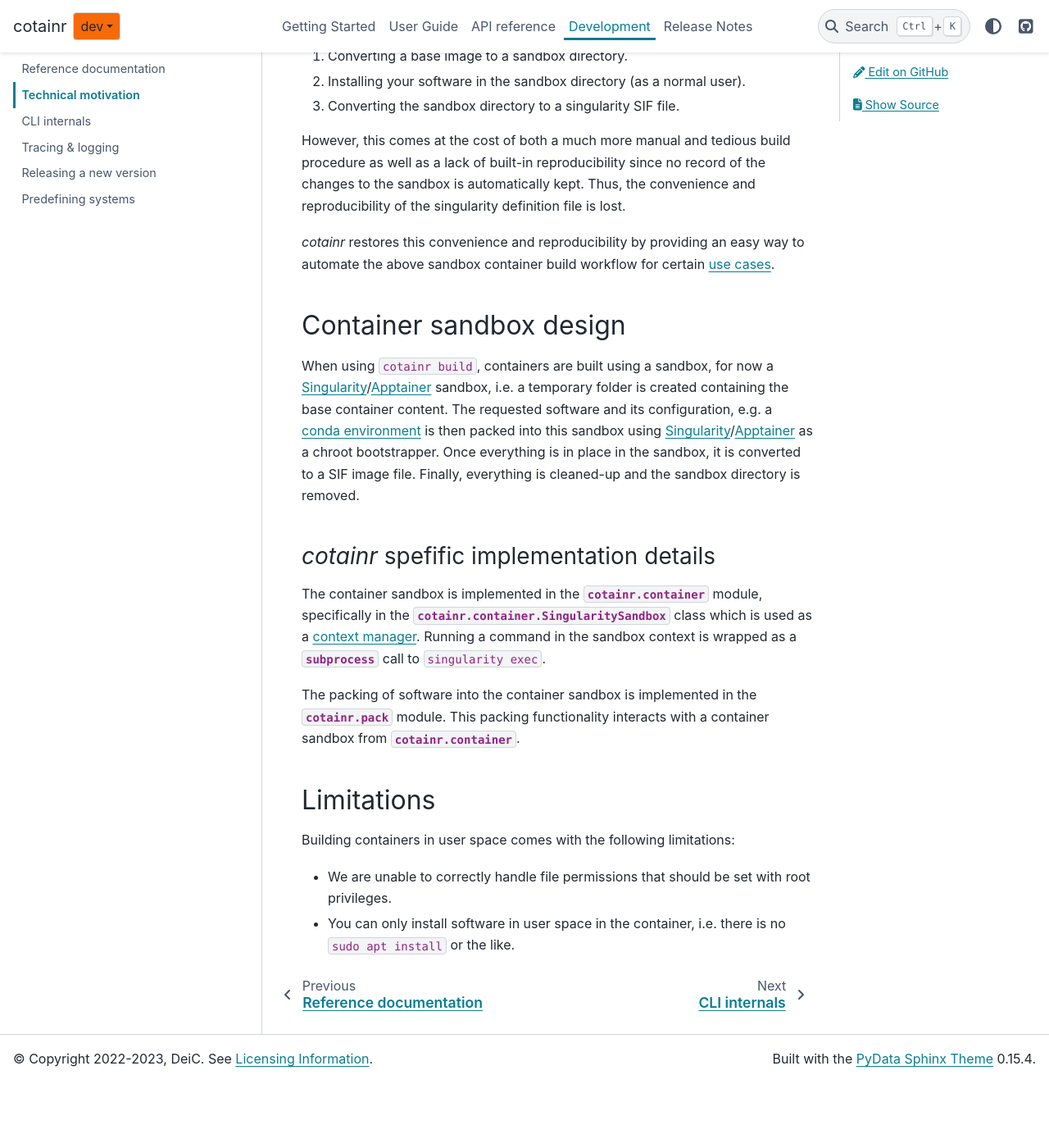
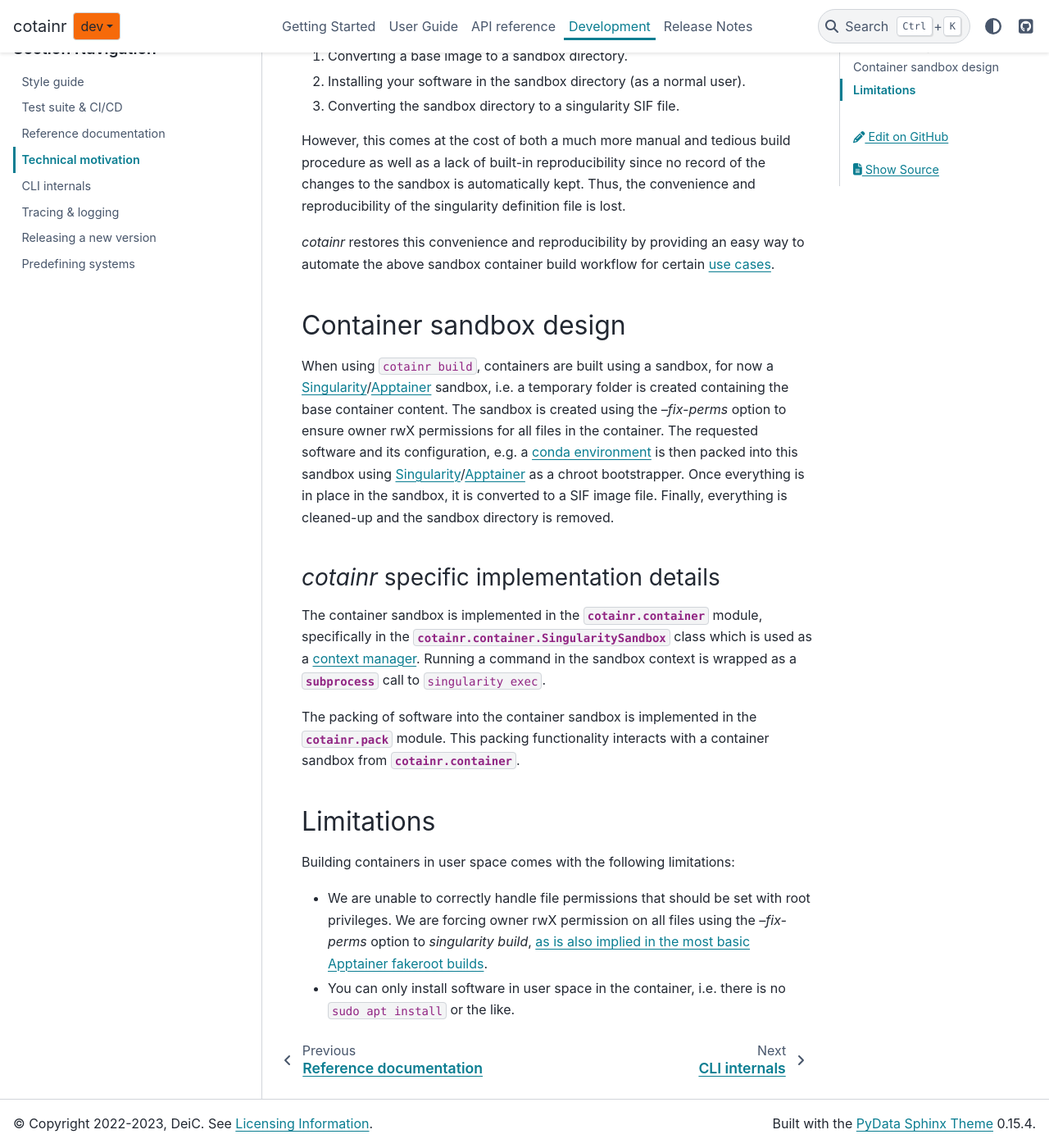
Before and after one commit to DeiC-HPC/cotainr, a Sphinx documentation site: the page built from doc/development/technical_motivation.rst, in a window 1280 px wide and 1400 px high, scrolled down 534 px. Shown: the whole window at 82% size. Built offline with Sphinx 7.4.7 and the PyData theme 0.15.4, drawn with Linux system fonts in a browser that asks for light colours; pages that are not in the unit, such as notebooks, are missing from menus; before the commit the page ends 1855 px from its top, so only the background shows below that.

Commit message:
AB#932 Implement --fix-perms for container sandbox setup.

```diff
--- a/doc/development/technical_motivation.rst
+++ b/doc/development/technical_motivation.rst
@@ -17,10 +17,10 @@
 
 Container sandbox design
 ------------------------
-When using :code:`cotainr build`, containers are built using a sandbox, for now a `Singularity`_/`Apptainer`_ sandbox, i.e. a temporary folder is created containing the base container content. The requested software and its configuration, e.g. a :ref:`conda environment <conda_environments>` is then packed into this sandbox using `Singularity`_/`Apptainer`_  as a chroot bootstrapper. Once everything is in place in the sandbox, it is converted to a SIF image file. Finally, everything is cleaned-up and the sandbox directory is removed.
+When using :code:`cotainr build`, containers are built using a sandbox, for now a `Singularity`_/`Apptainer`_ sandbox, i.e. a temporary folder is created containing the base container content. The sandbox is created using the `--fix-perms` option to ensure owner rwX permissions for all files in the container. The requested software and its configuration, e.g. a :ref:`conda environment <conda_environments>` is then packed into this sandbox using `Singularity`_/`Apptainer`_  as a chroot bootstrapper. Once everything is in place in the sandbox, it is converted to a SIF image file. Finally, everything is cleaned-up and the sandbox directory is removed.
 
 
-`cotainr` spefific implementation details
+`cotainr` specific implementation details
 ~~~~~~~~~~~~~~~~~~~~~~~~~~~~~~~~~~~~~~~~~
 The container sandbox is implemented in the :mod:`cotainr.container` module, specifically in the :class:`cotainr.container.SingularitySandbox` class which is used as a `context manager <https://docs.python.org/3/reference/datamodel.html#context-managers>`_. Running a command in the sandbox context is wrapped as a :mod:`subprocess` call to :code:`singularity exec`.
 
@@ -31,7 +31,7 @@
 -----------
 Building containers in user space comes with the following limitations:
 
-- We are unable to correctly handle file permissions that should be set with root privileges.
+- We are unable to correctly handle file permissions that should be set with root privileges. We are forcing owner rwX permission on all files using the `--fix-perms` option to `singularity build`, `as is also implied in the most basic Apptainer fakeroot builds <https://apptainer.org/docs/user/latest/fakeroot.html#build>`_.
 - You can only install software in user space in the container, i.e. there is no :code:`sudo apt install` or the like.
 
 
```
Also changed, not shown: 2 other files.
